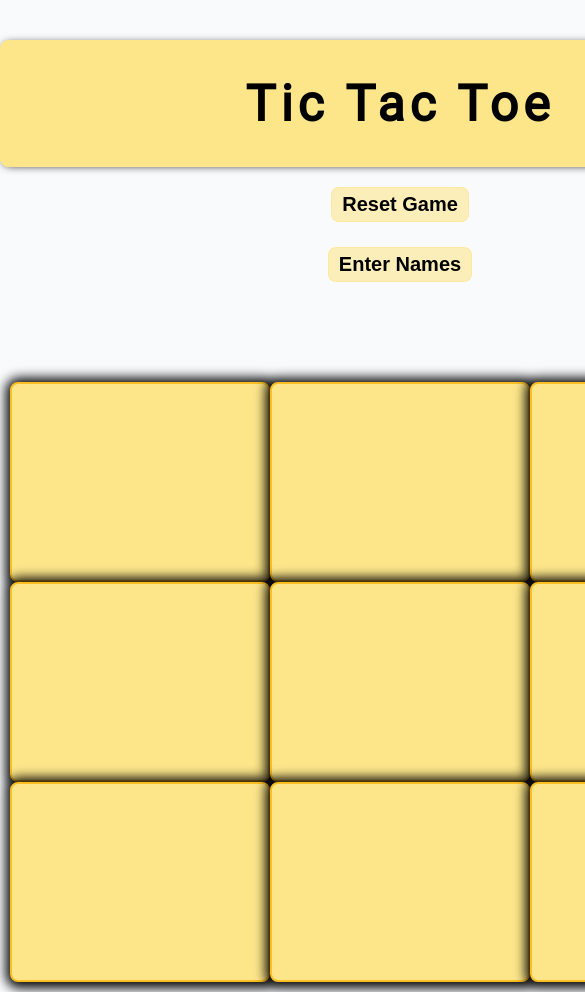
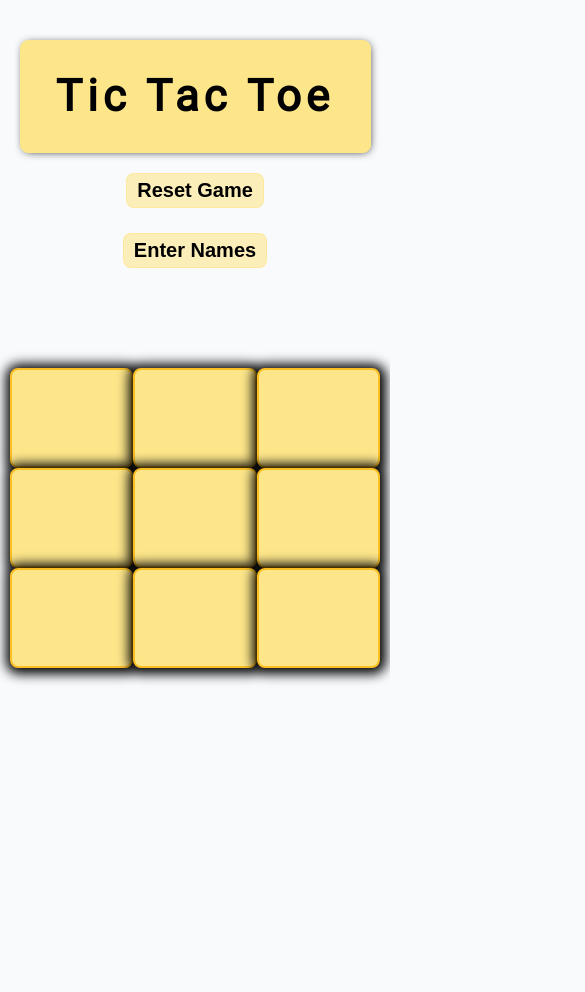
Before and after one commit to IBN12/odin-tic-tac-toe, a plain HTML site: page index.html in a window 390 px wide. Shown: the top 992 px of the page, 585 px wide, since content can reach past the window. After the commit the page ends 884 px from the top, so only its background shows below. Drawn offline with Linux system fonts and the light colour scheme.

Commit message:
The javascript code has been cleaned up and all the console.log() testing lines have been removed. README file has been added with a project description and live demo. The project is also now responsive for mobile and tablet devices.

```diff
--- a/javascript/javascript.js
+++ b/javascript/javascript.js
@@ -88,8 +88,6 @@ const DisplayController = (() => {
     const displayGameResultWinner = (player) => {
         if (player.getPlayerNum() === 1 || player.getPlayerNum() === 2)
         {
-            console.log(`${player.getPlayerName()} Wins!`); // Testing
-
             const gameResult = document.querySelector('#game-results-section');
             const playerTurnSection = document.querySelector('#player-turn-section');
 
@@ -112,8 +110,6 @@ const DisplayController = (() => {
 
     // displayGameResultDraw(): Function will display a 'draw' in the browser.
     const displayGameResultDraw = () => {
-        console.log("Game is a draw..."); // Testing
-
         const gameResult = document.querySelector('#game-results-section');
         const playerTurnSection = document.querySelector('#player-turn-section');
 
@@ -145,56 +141,35 @@ const DisplayController = (() => {
 
 // PlayerController module:
 const PlayerController = (() => {
-    console.log("|Node References|"); // Testing
     // Node reference for the units on the gameboard.
     const gameboardUnits = document.querySelectorAll('.gameboard-unit');
-    console.log(gameboardUnits); // Testing
 
     // Node reference for the reset button.
     const resetButton = document.querySelector('button[type=submit]');
-    console.log(resetButton); // Testing
 
     // Node reference for the Enter Name button.
     const enterName = document.querySelector('#enter-name-button-container > button');
-    console.log(enterName); // Testing
 
     // Node reference for the Enter Name Form.
     const enterNameForm = document.querySelector('#enter-name-form');
-    console.log(enterNameForm); // Testing
     enterNameForm.classList.add('hide-elements'); // Hide the Enter Name Form by default.
 
     // Node reference for the Enter Name Submit button.
     const enterNameFormSubmitButton = document.querySelector('#enter-name-form > div:nth-child(3) > button');
-    console.log(enterNameFormSubmitButton); // Testing
 
     // Node reference for player 1 to enter their name.
     const playerOneName = document.querySelector('#player-1-name');
-    console.log(playerOneName); // Testing
 
     // Node reference for player 1 to enter their name.
     const playerTwoName = document.querySelector('#player-2-name');
-    console.log(playerTwoName); // Testing
 
     // Node reference for the enter name form.
     const enterPlayerForm = document.querySelector('#enter-name-form');
-    console.log(enterPlayerForm); // Testing
-
-    console.log(`Dataset index for the first board unit: ${gameboardUnits[0].dataset.index}`); // Testing
-    console.log(`Gameboard starting length: ${Gameboard.gameboard.length}`); // Testing
-    console.log(`Gameboard index starts at: ${Gameboard.gameboardIndex}`); // Testing
-    console.log("\n"); // Testing
 
     // Declaring playerOne and playerTwo of type Players and initiating each player object with their player number.
     const playerOne = Players(1);
     const playerTwo = Players(2);
     let playerTurns = 1; // Index variable that will change between the player numbers for their turns.
-
-    // Testing: Displaying the default win selections in the developer console:
-    console.log("|Default Win Selections|") // Testing
-    Gameboard.defaultWinSelections.filter(selection => {
-        console.log(selection);
-    });
-    console.log("\n");
 
     // playGame(): Will start the game up when the player clicks a unit of the gameboard.
     const playGame = (e) => {
@@ -202,14 +177,9 @@ const PlayerController = (() => {
 
         if (playerOne.getPlayerNum() === playerTurns) // Player One Turn
         {
-            console.log(`Player One hasn't clicked on this board unit yet.`); // Testing
-            console.log(`Player One's Turn:`); // Testing
             DisplayController.displayPlayerTurn(playerTwo);
 
             Gameboard.gameboard[e.target.dataset.index] = 'X';
-            console.log(`The dataset index that was initiated: ${e.target.dataset.index}`); // Testing
-            console.log(Gameboard.gameboard); // Testing
-            console.log("\n"); // Testing
 
             // Will display the content on the gameboard.
             letterContainer.textContent = Gameboard.gameboard[e.target.dataset.index];
@@ -226,16 +196,11 @@ const PlayerController = (() => {
             playerTurns = 2;
             Gameboard.gameboardIndex++;
         }
-        else if(playerTwo.getPlayerNum() === playerTurns)
+        else if(playerTwo.getPlayerNum() === playerTurns) // Player Two Turn
         {
-            console.log(`Player Two hasn't clicked on this board unit yet.`); // Testing
-            console.log(`Player Two's turn:`); // Testing
             DisplayController.displayPlayerTurn(playerOne);
 
             Gameboard.gameboard[e.target.dataset.index] = "O";
-            console.log(`The dataset index that was initiated: ${e.target.dataset.index}`); // Testing
-            console.log(Gameboard.gameboard); // Testing
-            console.log("\n"); // Testing
 
             // Wil display the content on the gameboard.
             letterContainer.textContent = Gameboard.gameboard[e.target.dataset.index];
@@ -281,7 +246,6 @@ const PlayerController = (() => {
         }
         else if (playerOne.getPlayerGameResult() === true || playerTwo.getPlayerGameResult() === true) // Win
         {
-            console.log('Initiated: Please reset the game to play again.'); // Testing
             // Remove the addEventListener from each board unit after a win
             gameboardUnits.forEach(unit => {
                 unit.removeEventListener('click', playGame);
@@ -289,7 +253,7 @@ const PlayerController = (() => {
         }
         else if (playerOne.getPlayerGameResult() === false && playerTwo.getPlayerGameResult() === false) // Draw
         {
-            console.log('Draw: Please reset the game to play again.');
+            // Remove the addEventListener from each board unit after a draw.
             gameboardUnits.forEach(unit => {
                 unit.removeEventListener('click', playGame);
             })
@@ -327,16 +291,13 @@ const PlayerController = (() => {
         // Final test for the win.
         if (playerOne.playerSelection.length >= 3 && playerTurns === 1)
         {
-            console.log("Final check for player one:"); // Testing
             Gameboard.defaultWinSelections.forEach(defaultSelectionIndex => {
-                console.log(`Testing default selection: ${defaultSelectionIndex}`); // Testing
 
                 defaultSelectionIndex.forEach(defaultElement => {
                     for (let i = 0; i < playerOne.playerSelection.length; i++)
                     {
                         if (playerOne.playerSelection[i] === defaultElement && playerOneMatch != 3)
                         {
-                            console.log(`Matching: ${playerOne.playerSelection[i]} === ${defaultElement}`); // Testing
                             playerOneMatch++;
                         }
                     }
@@ -344,31 +305,23 @@ const PlayerController = (() => {
                     // If there are three initial matches then player one wins.
                     if (playerOneMatch === 3)
                     {
-                        console.log(`Matches: ${playerOneMatch}`); // Testing
                         playerOneWins = true;
                         playerOne.setPlayerGameResult(playerOneWins);
                         DisplayController.displayGameResultWinner(playerOne);
-                        console.log(`${playerOne.getPlayerName()} Wins!`); // Testing
-
-                        console.log("\n"); // Testing
                     }
                 });
-                console.log("\n"); // Testing
                 playerOneMatch = 0; // reset the match back to zero for the next iteration.
             });
         }
         else if (playerTwo.playerSelection.length >= 3 && playerTurns === 2)
         {
-            console.log("Final check for player two:"); // Testing
             Gameboard.defaultWinSelections.forEach(defaultSelectionIndex => {
-                console.log(`Testing default selection: ${defaultSelectionIndex}`); // Testing
 
                 defaultSelectionIndex.forEach(defaultElement => {
                     for (let i = 0; i < playerTwo.playerSelection.length; i++)
                     {
                         if (playerTwo.playerSelection[i] === defaultElement && playerTwoMatch != 3)
                         {
-                            console.log(`Matching: ${playerTwo.playerSelection[i]} === ${defaultElement}`); // Testing
                             playerTwoMatch++;
                         }
                     }
@@ -376,21 +329,14 @@ const PlayerController = (() => {
                     // If there are three initial matchs then player two wins.
                     if (playerTwoMatch === 3)
                     {
-                        console.log(`Matches: ${playerTwoMatch}`); // Testing
                         playerTwoWins = true;
                         playerTwo.setPlayerGameResult(playerTwoWins);
                         DisplayController.displayGameResultWinner(playerTwo);
-                        console.log(`${playerTwo.getPlayerName()} Wins`); // Testing
                     }
                 });
-                console.log("\n"); // Testing
                 playerTwoMatch = 0; // reset the match back to zero for the next iteration.
             });
         }
-
-        console.log(`Outside Final Check Scope - Did ${playerOne.getPlayerName()} Win? ${playerOneWins}`); // Testing
-        console.log(`Outside Final Check Scope - Did ${playerTwo.getPlayerName()} Win? ${playerTwoWins}`); // Testing
-        console.log("\n");
 
         // If the gameboard index reaches 8 then the board is full and the game is draw.
         if (Gameboard.gameboardIndex === 8 && playerOne.getPlayerGameResult() === false && playerTwo.getPlayerGameResult() === false)
@@ -408,7 +354,6 @@ const PlayerController = (() => {
     const addName = (e) => {
         e.preventDefault(); // Prevents the form from redirecting the browser.
 
-        console.log("Testing Names"); // Testing
         playerOne.setPlayerName(playerOneName.value);
         playerTwo.setPlayerName(playerTwoName.value);
 
@@ -424,11 +369,8 @@ const PlayerController = (() => {
             playerTwo.setPlayerName("Player Two");
         }
 
-        console.log(`Player One Name: ${playerOne.getPlayerName()}`); // Testing
-        console.log(`Player Two Name: ${playerTwo.getPlayerName()}`); // Testing
         enterPlayerForm.reset(); // Reset the form controls.
         enterNameForm.classList.add('hide-elements'); // Hide the remove the form controls.
-        console.log("\n"); // Testing
     }
 
     // playerNames(): Display the form for the players to enter their names.
--- a/styles/styles.css
+++ b/styles/styles.css
@@ -38,8 +38,6 @@ body{
     font-size: 25px;
     font-family: roboto, system-ui, "Segoe UI", Roboto, Helvetica, Arial, sans-serif, "Apple Color Emoji", "Segoe UI Emoji", "Segoe UI Symbol";
     background-color: #fde68a;
-
-
 }
 
 /*****************************************************************************************************************************/
@@ -203,3 +201,81 @@ body{
 .hide-elements{
     display: none;
 }
+
+/*****************************************************************************************************************************/
+/*****************************************************************************************************************************/
+/* Media queries for mobile and tablet devices. */
+
+/* Media-1 - For desktop and tablet devices. */
+@media screen and (max-width: 1000px){
+    /* Header Section */
+    #title{
+        width: 90%;
+    }
+
+    /* Reset Button */
+    #reset-button-container{
+        width: 100%;
+    }
+
+    /* Enter Name */
+    #enter-name-container{
+        width: 100%;
+    }
+
+    /* Gameboard */
+    #gameboard{
+        width: 100%;
+    }
+
+    /* Player Turn Section */
+    #player-turn-section{
+        width: 100%;
+    }
+
+    /* Game Results Section*/
+    #game-results-section{
+        width: 100%;
+    }
+}
+
+/* Media-2 - For mobile devices. */
+@media screen and (max-width: 600px){
+    /* Header Section */
+    #title{
+        width: 90%;
+        font-size: 22px;
+    }
+
+    /* Gameboard */
+    #gameboard{
+        grid-template-rows: repeat(3, 100px);
+
+        width: 100%;
+    }
+
+    /* X and O Section */
+    .x-and-o{
+        font-size: 95px;
+    }
+}
+
+/* Media-3 - For mobile devices with a smaller viewport. */
+@media screen and (max-width: 290px){
+    /* Header Section */
+    #title{
+        font-size: 19px;
+    }
+
+    /* Gameboard */
+    #gameboard{
+        grid-template-rows: repeat(3, 90px);
+
+        width: 100%;
+    }
+
+    /* X and O Section */
+    .x-and-o{
+        font-size: 85px;
+    }
+}
```
Also changed, not shown: 1 other file.
